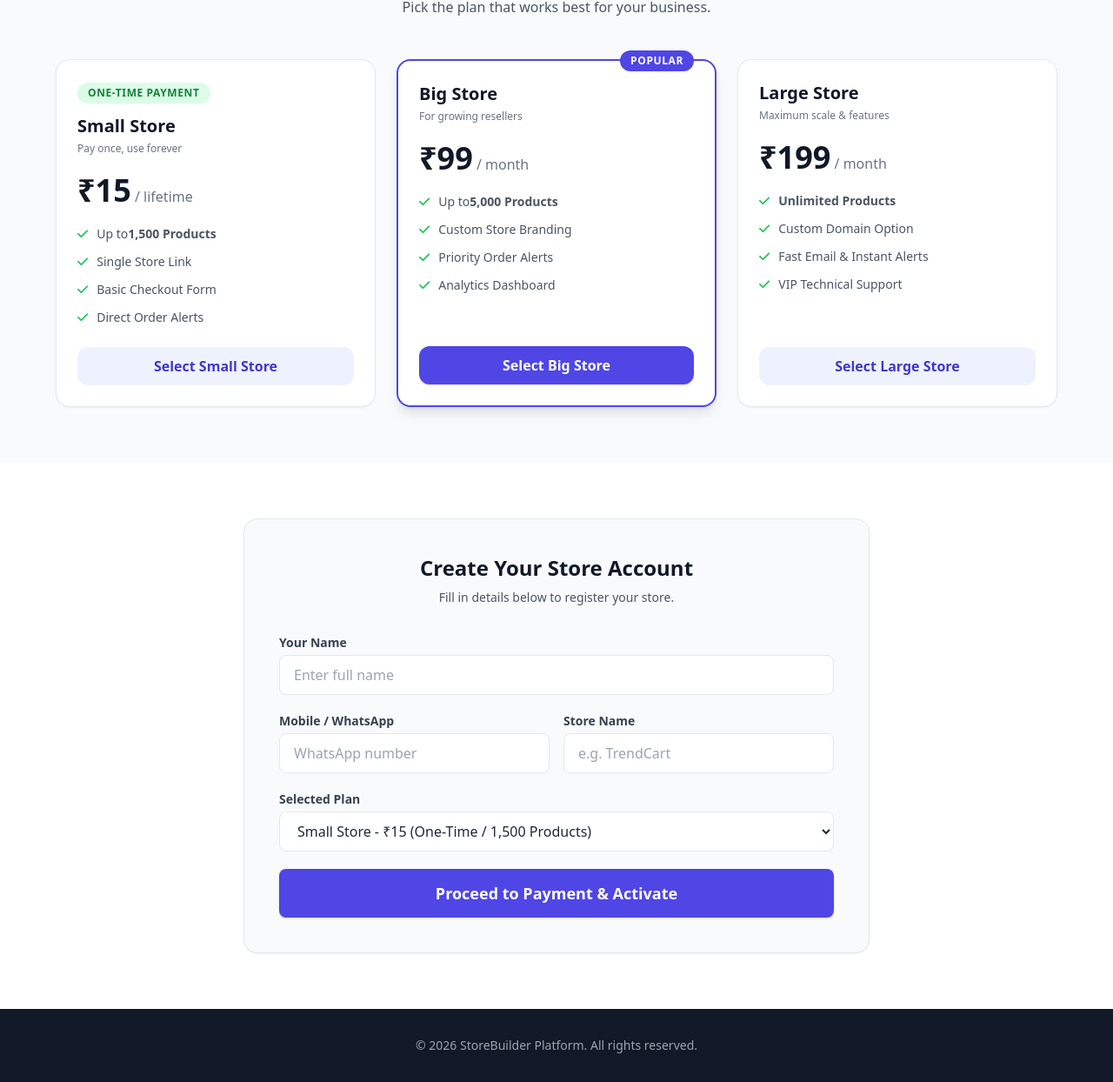
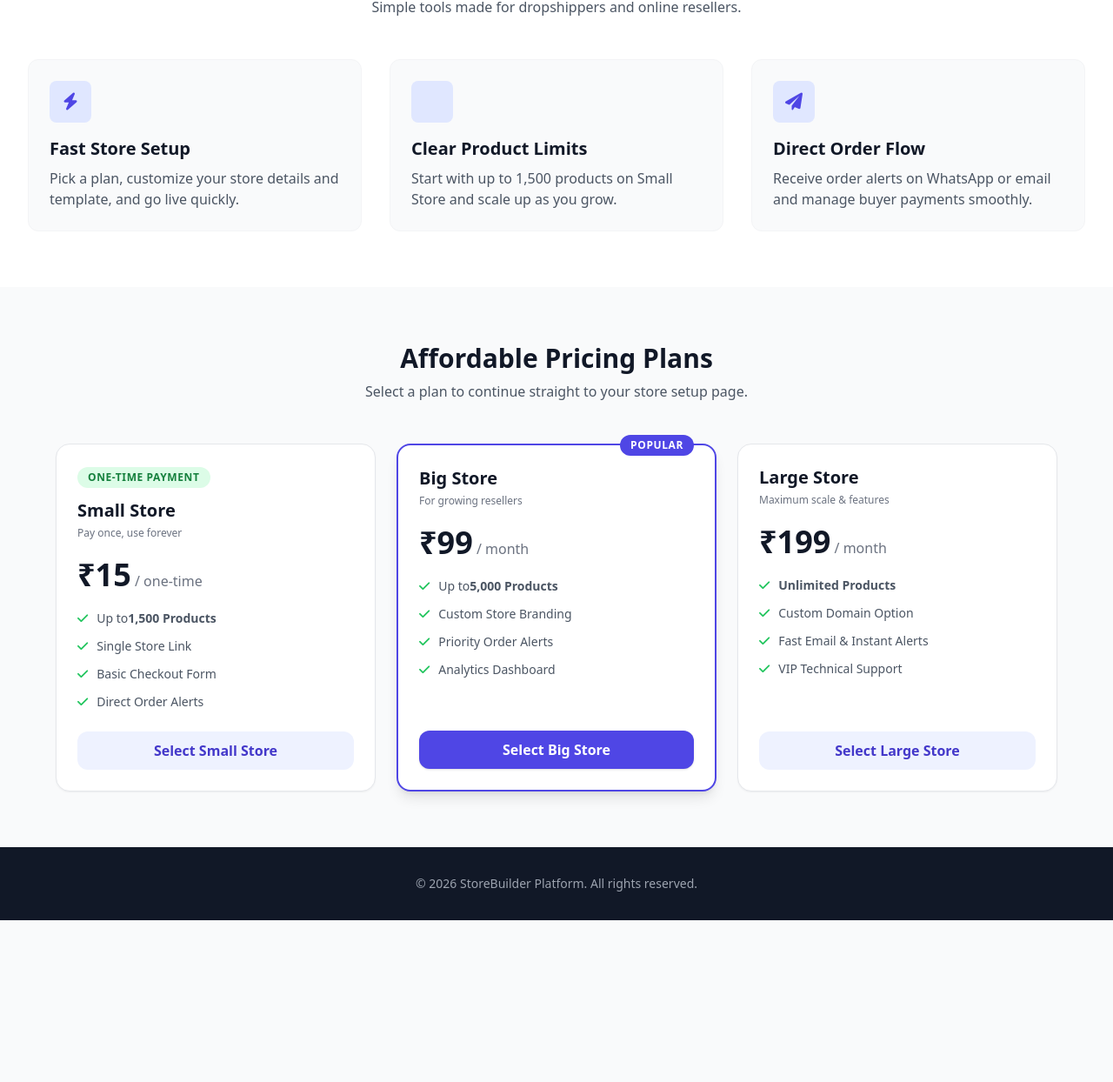
Before and after one commit to CartPrime/Mystore, a plain HTML site: page index.html in a window 1280 px wide. Shown: the part 704-1948 px from the top of the page at 87% size. After the commit the page ends 1762 px from the top, so only its background shows below. Drawn offline with nearby package versions, Linux system fonts and the light colour scheme.

Commit message:
Update index.html

```diff
--- a/index.html
+++ b/index.html
@@ -20,11 +20,10 @@
             <nav class="hidden md:flex space-x-8 font-medium text-gray-600">
                 <a href="#features" class="hover:text-indigo-600">Features</a>
                 <a href="#pricing" class="hover:text-indigo-600">Pricing</a>
-                <a href="#faq" class="hover:text-indigo-600">FAQ</a>
             </nav>
             <div>
-                <a href="#register" class="bg-indigo-600 hover:bg-indigo-700 text-white font-semibold px-5 py-2.5 rounded-lg shadow-md transition">
-                    Create Store
+                <a href="#pricing" class="bg-indigo-600 hover:bg-indigo-700 text-white font-semibold px-5 py-2.5 rounded-lg shadow-md transition">
+                    Get Started
                 </a>
             </div>
         </div>
@@ -50,12 +49,48 @@
         </div>
     </section>
 
+    <!-- Features Section -->
+    <section id="features" class="py-16 bg-white">
+        <div class="max-w-7xl mx-auto px-4 sm:px-6 lg:px-8">
+            <div class="text-center mb-12">
+                <h2 class="text-3xl font-bold text-gray-900">Everything You Need to Succeed</h2>
+                <p class="text-gray-600 mt-2">Simple tools made for dropshippers and online resellers.</p>
+            </div>
+
+            <div class="grid md:grid-cols-3 gap-8">
+                <div class="p-6 border border-gray-100 rounded-xl bg-gray-50 hover:shadow-md transition">
+                    <div class="w-12 h-12 bg-indigo-100 text-indigo-600 rounded-lg flex items-center justify-center text-xl font-bold mb-4">
+                        <i class="fa-solid fa-bolt"></i>
+                    </div>
+                    <h3 class="text-xl font-bold text-gray-900 mb-2">Fast Store Setup</h3>
+                    <p class="text-gray-600">Pick a plan, customize your store details and template, and go live quickly.</p>
+                </div>
+
+                <div class="p-6 border border-gray-100 rounded-xl bg-gray-50 hover:shadow-md transition">
+                    <div class="w-12 h-12 bg-indigo-100 text-indigo-600 rounded-lg flex items-center justify-center text-xl font-bold mb-4">
+                        <i class="fa-solid fa-boxes-packing"></i>
+                    </div>
+                    <h3 class="text-xl font-bold text-gray-900 mb-2">Clear Product Limits</h3>
+                    <p class="text-gray-600">Start with up to 1,500 products on Small Store and scale up as you grow.</p>
+                </div>
+
+                <div class="p-6 border border-gray-100 rounded-xl bg-gray-50 hover:shadow-md transition">
+                    <div class="w-12 h-12 bg-indigo-100 text-indigo-600 rounded-lg flex items-center justify-center text-xl font-bold mb-4">
+                        <i class="fa-solid fa-paper-plane"></i>
+                    </div>
+                    <h3 class="text-xl font-bold text-gray-900 mb-2">Direct Order Flow</h3>
+                    <p class="text-gray-600">Receive order alerts on WhatsApp or email and manage buyer payments smoothly.</p>
+                </div>
+            </div>
+        </div>
+    </section>
+
     <!-- Pricing Section -->
     <section id="pricing" class="py-16 bg-gray-50">
         <div class="max-w-7xl mx-auto px-4 sm:px-6 lg:px-8">
             <div class="text-center mb-12">
                 <h2 class="text-3xl font-bold text-gray-900">Affordable Pricing Plans</h2>
-                <p class="text-gray-600 mt-2">Pick the plan that works best for your business.</p>
+                <p class="text-gray-600 mt-2">Select a plan to continue straight to your store setup page.</p>
             </div>
 
             <div class="grid md:grid-cols-3 gap-6 max-w-6xl mx-auto">
@@ -69,7 +104,7 @@
                         <p class="text-gray-500 text-xs mt-1">Pay once, use forever</p>
                         <div class="my-5">
                             <span class="text-4xl font-extrabold text-gray-900">₹15</span>
-                            <span class="text-gray-500 font-medium"> / lifetime</span>
+                            <span class="text-gray-500 font-medium"> / one-time</span>
                         </div>
                         <ul class="space-y-3 text-sm text-gray-600 mb-6">
                             <li class="flex items-center"><i class="fa-solid fa-check text-green-500 mr-2.5"></i> Up to <b>1,500 Products</b></li>
@@ -78,7 +113,7 @@
                             <li class="flex items-center"><i class="fa-solid fa-check text-green-500 mr-2.5"></i> Direct Order Alerts</li>
                         </ul>
                     </div>
-                    <button onclick="selectPlan('Small Store - ₹15 (One-Time)', 15)" class="w-full bg-indigo-50 hover:bg-indigo-100 text-indigo-700 font-bold py-2.5 rounded-xl transition">
+                    <button onclick="goToSetup('Small Store', 15, 'One-Time', 1500)" class="w-full bg-indigo-50 hover:bg-indigo-100 text-indigo-700 font-bold py-2.5 rounded-xl transition">
                         Select Small Store
                     </button>
                 </div>
@@ -102,7 +137,7 @@
                             <li class="flex items-center"><i class="fa-solid fa-check text-green-500 mr-2.5"></i> Analytics Dashboard</li>
                         </ul>
                     </div>
-                    <button onclick="selectPlan('Big Store - ₹99/mo', 99)" class="w-full bg-indigo-600 hover:bg-indigo-700 text-white font-bold py-2.5 rounded-xl transition shadow">
+                    <button onclick="goToSetup('Big Store', 99, 'Monthly', 5000)" class="w-full bg-indigo-600 hover:bg-indigo-700 text-white font-bold py-2.5 rounded-xl transition shadow">
                         Select Big Store
                     </button>
                 </div>
@@ -123,51 +158,10 @@
                             <li class="flex items-center"><i class="fa-solid fa-check text-green-500 mr-2.5"></i> VIP Technical Support</li>
                         </ul>
                     </div>
-                    <button onclick="selectPlan('Large Store - ₹199/mo', 199)" class="w-full bg-indigo-50 hover:bg-indigo-100 text-indigo-700 font-bold py-2.5 rounded-xl transition">
+                    <button onclick="goToSetup('Large Store', 199, 'Monthly', 'Unlimited')" class="w-full bg-indigo-50 hover:bg-indigo-100 text-indigo-700 font-bold py-2.5 rounded-xl transition">
                         Select Large Store
                     </button>
                 </div>
-            </div>
-        </div>
-    </section>
-
-    <!-- Registration Section -->
-    <section id="register" class="py-16 bg-white">
-        <div class="max-w-3xl mx-auto px-4 sm:px-6">
-            <div class="bg-gray-50 border border-gray-200 rounded-2xl p-6 sm:p-10 shadow-sm">
-                <h2 class="text-2xl font-bold text-gray-900 text-center mb-2">Create Your Store Account</h2>
-                <p class="text-gray-600 text-center text-sm mb-8">Fill in details below to register your store.</p>
-
-                <form id="signupForm" onsubmit="handleRegistration(event)" class="space-y-5">
-                    <div>
-                        <label class="block text-sm font-semibold text-gray-700 mb-1">Your Name</label>
-                        <input type="text" id="userName" required placeholder="Enter full name" class="w-full px-4 py-2.5 border rounded-lg focus:ring-2 focus:ring-indigo-500 focus:outline-none">
-                    </div>
-
-                    <div class="grid sm:grid-cols-2 gap-4">
-                        <div>
-                            <label class="block text-sm font-semibold text-gray-700 mb-1">Mobile / WhatsApp</label>
-                            <input type="tel" id="userPhone" required placeholder="WhatsApp number" class="w-full px-4 py-2.5 border rounded-lg focus:ring-2 focus:ring-indigo-500 focus:outline-none">
-                        </div>
-                        <div>
-                            <label class="block text-sm font-semibold text-gray-700 mb-1">Store Name</label>
-                            <input type="text" id="storeName" required placeholder="e.g. TrendCart" class="w-full px-4 py-2.5 border rounded-lg focus:ring-2 focus:ring-indigo-500 focus:outline-none">
-                        </div>
-                    </div>
-
-                    <div>
-                        <label class="block text-sm font-semibold text-gray-700 mb-1">Selected Plan</label>
-                        <select id="selectedPlan" class="w-full px-4 py-2.5 border rounded-lg bg-white focus:ring-2 focus:ring-indigo-500 focus:outline-none">
-                            <option value="Small Store - ₹15 (One-Time)">Small Store - ₹15 (One-Time / 1,500 Products)</option>
-                            <option value="Big Store - ₹99/mo">Big Store - ₹99/month (5,000 Products)</option>
-                            <option value="Large Store - ₹199/mo">Large Store - ₹199/month (Unlimited)</option>
-                        </select>
-                    </div>
-
-                    <button type="submit" class="w-full bg-indigo-600 hover:bg-indigo-700 text-white font-bold py-3.5 rounded-lg shadow transition text-lg mt-4">
-                        Proceed to Payment & Activate
-                    </button>
-                </form>
             </div>
         </div>
     </section>
@@ -177,22 +171,18 @@
         <p>&copy; 2026 StoreBuilder Platform. All rights reserved.</p>
     </footer>
 
-    <!-- JavaScript Handling -->
+    <!-- Redirect to Setup Page with Selected Plan -->
     <script>
-        function selectPlan(planText, price) {
-            document.getElementById('selectedPlan').value = planText;
-            document.getElementById('register').scrollIntoView({ behavior: 'smooth' });
-        }
+        function goToSetup(planName, price, billingType, productLimit) {
+            const selectedPlanData = {
+                planName: planName,
+                price: price,
+                billingType: billingType,
+                productLimit: productLimit
+            };
 
-        function handleRegistration(e) {
-            e.preventDefault();
-
-            const name = document.getElementById('userName').value;
-            const phone = document.getElementById('userPhone').value;
-            const store = document.getElementById('storeName').value;
-            const plan = document.getElementById('selectedPlan').value;
-
-            alert(`Thank you ${name}!\nStore Name: ${store}\nSelected Plan: ${plan}\n\nRedirecting to UPI Payment...`);
+            localStorage.setItem('selectedPlanData', JSON.stringify(selectedPlanData));
+            window.location.href = 'setup.html';
         }
     </script>
 </body>
```
